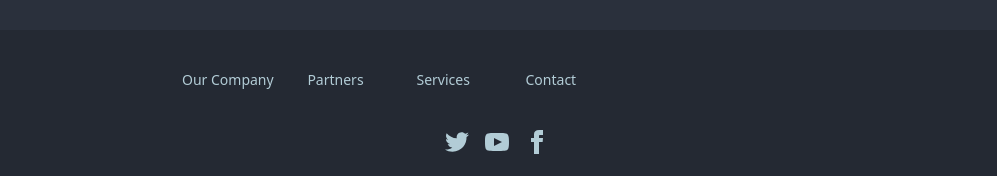
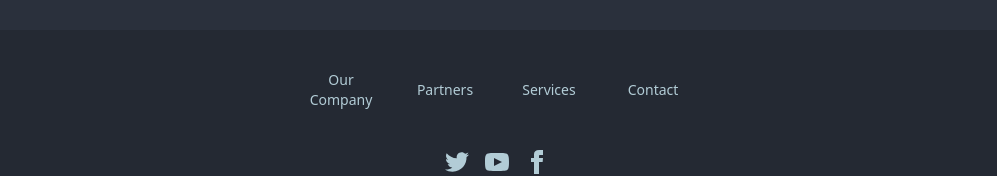
Before and after one commit to vornone/vue-website, a Vue app: page / in a window 1280 px wide. Shown: the part 5352-5528 px from the top of the page, without its empty margins (143-1140 px from the left). Built offline with nearby package versions, Linux system fonts and the light colour scheme; a web font is replaced by a local one.

Commit message:
[update] gumroad

```diff
--- a/src/App.vue
+++ b/src/App.vue
@@ -281,9 +281,9 @@ onMounted(() => {
     </main>
 
     <footer
-      class="footer footer-horizontal footer-center bg-base-200 bg-opacity-10 text-base-content rounded p-10"
+      class="footer footer-horizontal footer-center bg-base-200 bg-opacity-10 text-base-content rounded p-10 "
     >
-      <nav class="grid grid-cols-2 lg:grid-cols-6 gap-4" v-motion-fade-visible>
+      <nav class="grid grid-cols-2 lg:grid-cols-4 gap-4 items-center justify-center lg:w-1/3 " v-motion-fade-visible>
         <RouterLink v-for="link in footerLinks" :key="link.path" class="link link-hover" :to="link.path">
           {{ link.label }}
         </RouterLink>
--- a/src/pages/gumroad/index.vue
+++ b/src/pages/gumroad/index.vue
@@ -11,7 +11,7 @@
             <br /><br />
 Rather than leaving it unfinished, I decided to complete it as a minimal, fully functional template. It’s now ready to use for anyone looking for a clean, simple starting point—ideal for learners, developers, or anyone who wants to save time building a basic site from scratch.
             <br /><br />
-I made it completely free available for anyone who wants to explore or adapt it. Optional support is welcomed if you’d like to show appreciation, but it’s not required. But I would be glad if you donwload it from gumroad instead of pulling from my github repository. Have a good one!
+I made it completely free available for anyone who wants to explore or adapt it. Optional support is welcomed if you’d like to show appreciation, but it’s not required. But I would be glad if you download it from gumroad instead of pulling from my github repository. Have a good one!
           </p>
           <a
   href="https://panhavorn.gumroad.com/l/atktdw"
```
Also changed, not shown: 1 other file (tests, documents, lock files or other folders).
